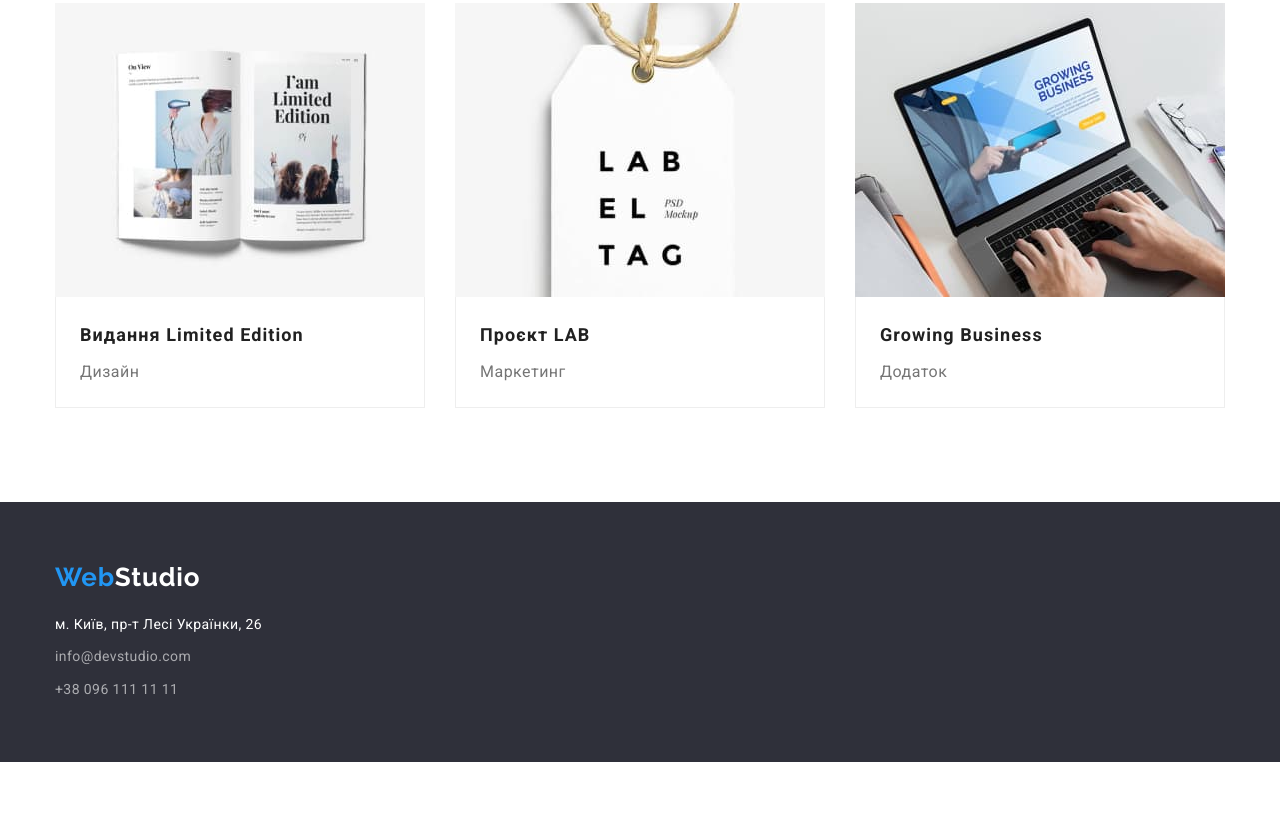
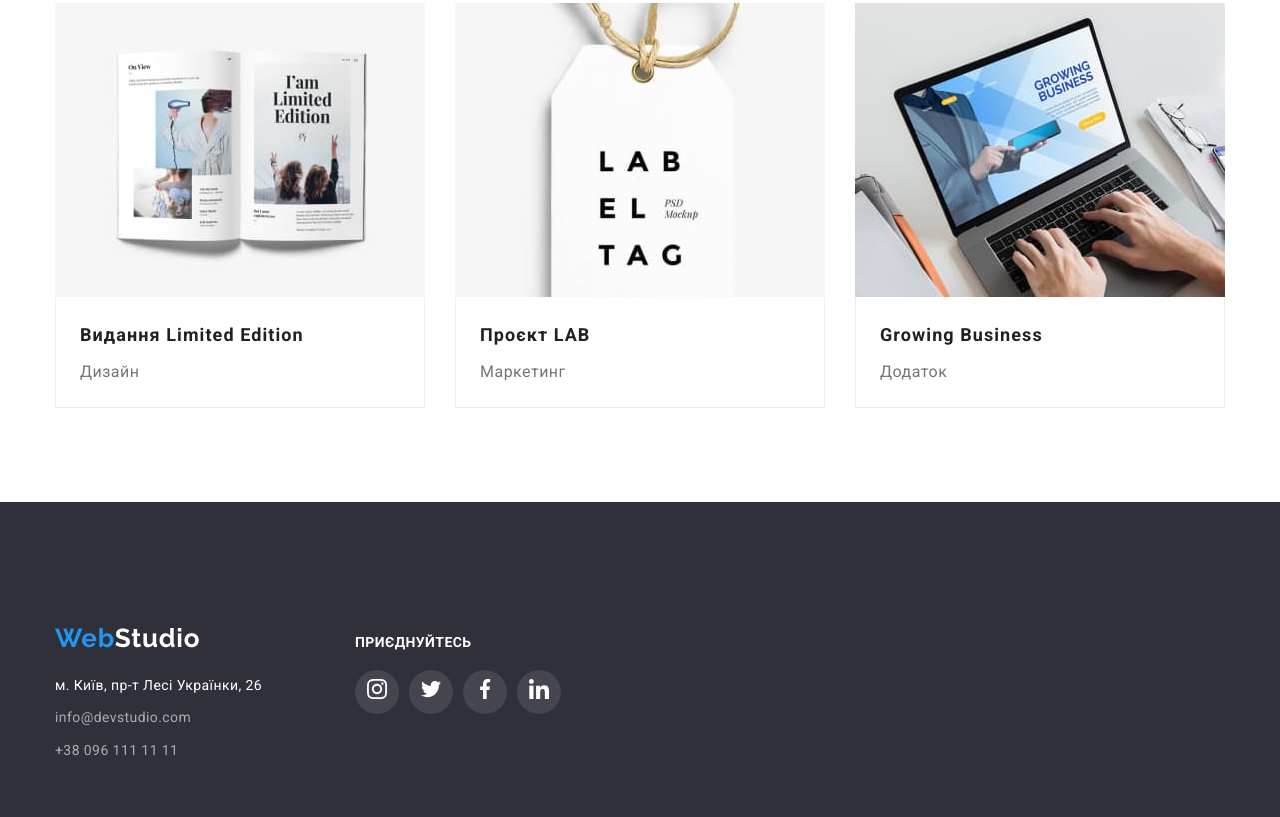
Before and after one commit to ChuikoIhor/goit-markup-hw-04, a plain HTML site: page portfolio.html in a window 1280 px wide. Shown: the part 1140-1957 px from the top of the page. Before the commit the page ends 1902 px from the top, so only its background shows below. Drawn offline with nearby package versions, Linux system fonts and the light colour scheme.

Commit message:
закончил подвал

```diff
--- a/css/common.css
+++ b/css/common.css
@@ -161,9 +161,13 @@ img {
   align-items: center;
 }
 
+.footer-container-address {
+  margin-right: 93px;
+}
+
 .footer-container {
   display: flex;
-  flex-direction: column;
+  align-items: baseline;
 }
 
 .footer .logo {
--- a/portfolio.html
+++ b/portfolio.html
@@ -159,7 +159,8 @@
       </section>
     </main>
     <footer class="footer">
-      <div class="container">
+      <div class="container footer-container">
+        <div class="footer-container-address">
           <a href="index.html" class="logo"><span class="accentlogo">Web</span>Studio</a>
           <address class="address-footer">
             <ul class="address-footer-list">
@@ -181,6 +182,40 @@
             </ul>
           </address>
         </div>
+        <div class="footer-social-container">
+          <h2 class="social-links-title">приєднуйтесь</h2>
+          <ul class="social-links-list">
+            <li class="social-links-item">
+              <a href="" class="testik">
+                <svg class="social-links-icon" width="20" height="20">
+                  <use href="./images/icons.svg#icon-instagram"></use>
+                </svg>
+              </a>
+            </li>
+            <li class="social-links-item">
+              <a href="" class="testik">
+                <svg class="social-links-icon" width="20" height="20">
+                  <use href="./images/icons.svg#icon-twitter"></use>
+                </svg>
+              </a>
+            </li>
+            <li class="social-links-item">
+              <a href="" class="testik"
+                ><svg class="social-links-icon" width="20" height="20">
+                  <use href="./images/icons.svg#icon-facebook"></use>
+                </svg>
+              </a>
+            </li>
+            <li class="social-links-item">
+              <a href="" class="testik">
+                <svg class="social-links-icon" width="20" height="20">
+                  <use href="./images/icons.svg#icon-linkedin"></use>
+                </svg>
+              </a>
+            </li>
+          </ul>
+        </div>
+      </div>
     </footer>
   </body>
 </html>
```
Also changed, not shown: index.html (+2 -0 lines). Lines whose indentation alone changed are shown as unchanged.
